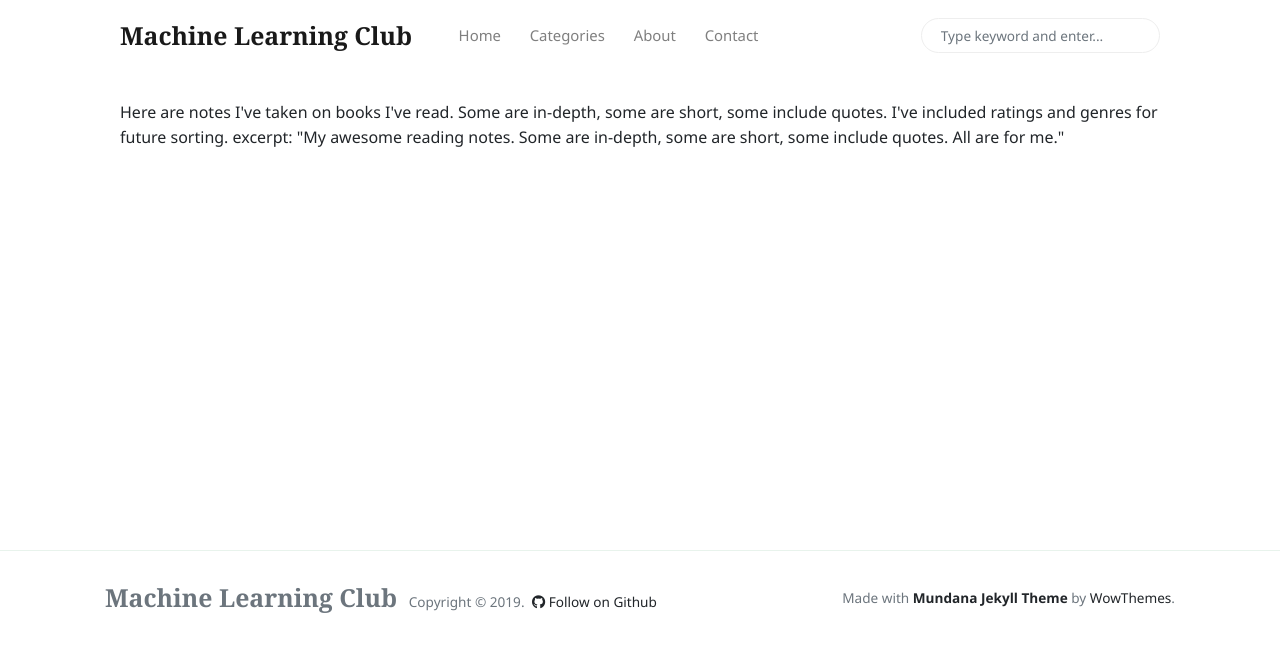
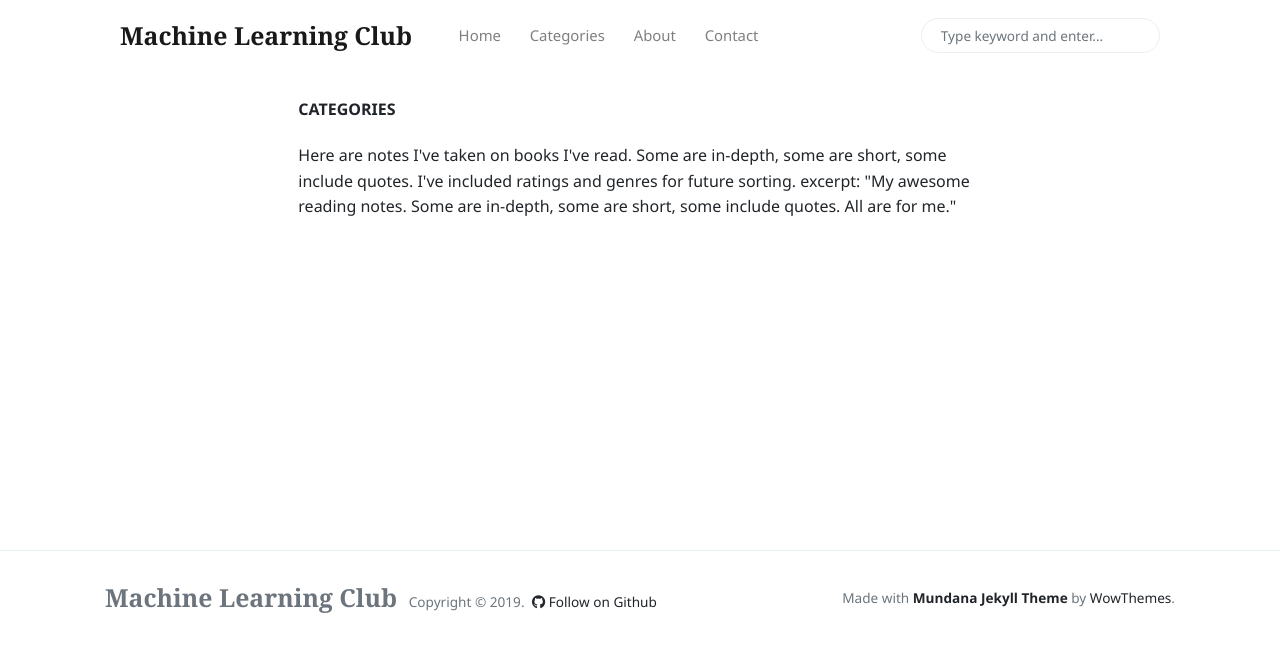
Before and after one commit to Machine-Learning-Club-India/MLClub, a Jekyll site: the page built from _pages/book-reviews.html, in a window 1280 px wide. Shown: the top 652 px of the page. Built offline with Jekyll 4.4.1, drawn with Linux system fonts in a browser that asks for light colours; nearby versions of some CDN libraries.

Commit message:
reviews debugging

```diff
--- a/_pages/book-reviews.html
+++ b/_pages/book-reviews.html
@@ -5,30 +5,31 @@ permalink: "/book-reviews.html"
 ---
 
 <div class="container">
+	<div class="row justify-content-center">
+        <div class="col-md-8">
+        <h1 class="font-weight-bold title h6 text-uppercase mb-4">Categories</h1>
 
 	    Here are notes I've taken on books I've read. Some are in-depth, some are short, some include quotes. I've included ratings and genres for future sorting. excerpt: "My awesome reading notes. Some are in-depth, some are short, some include quotes. All are for me."
+		</div>
+	</div>
 
   	<div class="posts">
-
 	  {% assign reviews = site.book_reviews %}
 	  {% for review in reviews %}
 	  	<div class="post-teaser">
 			<div class="book_info">
-				  {% if review.cover %}<div class="book_cover"><a href="{{ review.url | prepend: site.baseurl }}"><img src="/img/{{ review.cover }}" alt="Book cover for {{ review.title }}" /></a></div>{% endif %}
+
 			  	<div class="book_meta">
-					  <h3><em><a href="{{ review.url | prepend: site.baseurl }}">{{ review.title }}</a></em></h3>
+
 				  <p>Author: {{ review.author }}</p>
 				  <p>Rating:  <span class="stars-container stars-{{ review.stars | times:20 | round: 0 }}" title="{{ review.stars }}/5">★★★★★</span></p>
 				  <p>Genre: {{ review.category }}</p>
-					  <p>Themes: {% assign first = true %}{% for tag in review.tags %}{% unless first %},{% endunless %} {{ tag }}{% assign first = false %}{% endfor %}</p>
+
 				  <p>Finished: {{ review.date | date: "%B %-d, %Y" }}</p>
-					  {% if review.excerpt %}<p>{{ review.excerpt }}</p>{% endif %}
-					  <a class="button" href="{{ review.url | prepend: site.baseurl }}">Read full notes</a>
-				  </div>
-			  </div>
-
-  	</div>
-  {% endfor %}
 
 				</div>
 		  </div>
+		</div>
+	  {% endfor %}
+  	</div>
+</div>
```
Lines whose indentation alone changed are shown as unchanged.
